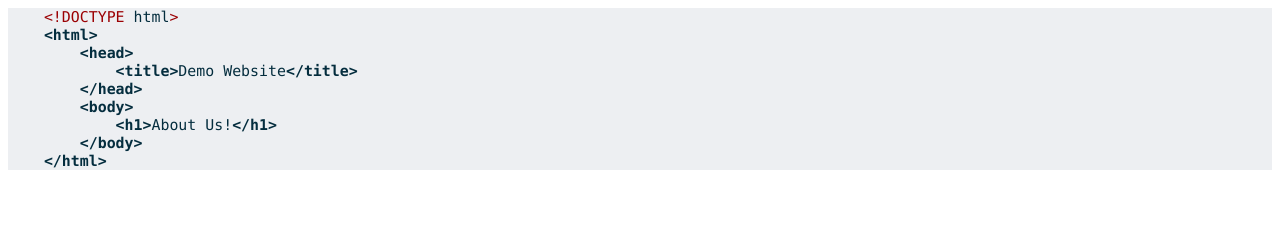
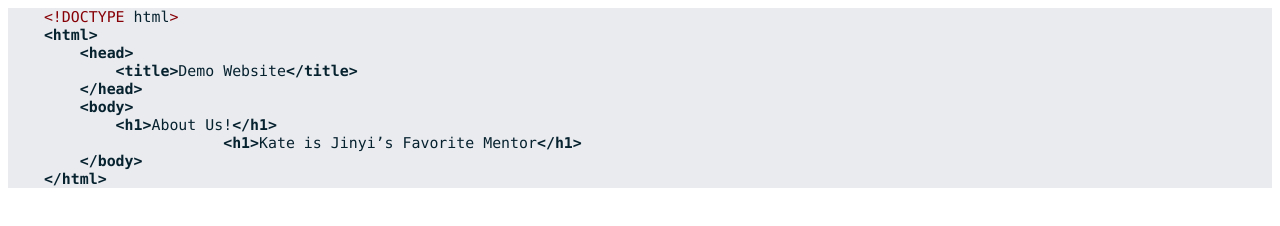
Before and after one commit to jinyizhu/demo-website, a plain HTML site: page our-team/index.html in a window 1280 px wide. Drawn offline with Linux system fonts and the light colour scheme.

Commit message:
kate's edits

```diff
--- a/our-team/index.html
+++ b/our-team/index.html
@@ -5,12 +5,13 @@
   <meta http-equiv="Content-Style-Type" content="text/css">
   <title></title>
   <meta name="Generator" content="Cocoa HTML Writer">
-  <meta name="CocoaVersion" content="2299.5">
+  <meta name="CocoaVersion" content="2299">
   <style type="text/css">
-    p.p1 {margin: 0.0px 0.0px 0.0px 0.0px; font: 14.9px Menlo; color: #9b0003; -webkit-text-stroke: #9b0003; background-color: #e4e7eb; background-color: rgba(228, 231, 235, 0.65)}
-    p.p2 {margin: 0.0px 0.0px 0.0px 0.0px; font: 14.9px Menlo; color: #042d3e; -webkit-text-stroke: #042d3e; background-color: #e4e7eb; background-color: rgba(228, 231, 235, 0.65)}
-    span.s1 {font-kerning: none; color: #042d3e; -webkit-text-stroke: 0px #042d3e}
+    p.p1 {margin: 0.0px 0.0px 0.0px 0.0px; font: 14.9px Menlo; color: #870006; -webkit-text-stroke: #870006; background-color: #dee1e6; background-color: rgba(222, 225, 230, 0.65)}
+    p.p2 {margin: 0.0px 0.0px 0.0px 0.0px; font: 14.9px Menlo; color: #07222f; -webkit-text-stroke: #07222f; background-color: #dee1e6; background-color: rgba(222, 225, 230, 0.65)}
+    span.s1 {font-kerning: none; color: #07222f; -webkit-text-stroke: 0px #07222f}
     span.s2 {font-kerning: none}
+    span.Apple-tab-span {white-space:pre}
   </style>
 </head>
 <body>
@@ -21,6 +22,7 @@
 <p class="p2"><span class="s2"><span class="Apple-converted-space">        </span><b>&lt;/head&gt;</b></span></p>
 <p class="p2"><span class="s2"><span class="Apple-converted-space">        </span><b>&lt;body&gt;</b></span></p>
 <p class="p2"><span class="s2"><span class="Apple-converted-space">            </span><b>&lt;h1&gt;</b>About Us!<b>&lt;/h1&gt;</b></span></p>
+<p class="p2"><span class="s2"><b><span class="Apple-tab-span">	</span><span class="Apple-tab-span">	</span><span class="Apple-tab-span">	</span>&lt;h1&gt;</b>Kate is Jinyi’s Favorite Mentor<b>&lt;/h1&gt;</b></span></p>
 <p class="p2"><span class="s2"><span class="Apple-converted-space">        </span><b>&lt;/body&gt;</b></span></p>
 <p class="p2"><span class="s2"><span class="Apple-converted-space">    </span><b>&lt;/html&gt;</b></span></p>
 </body>
```
